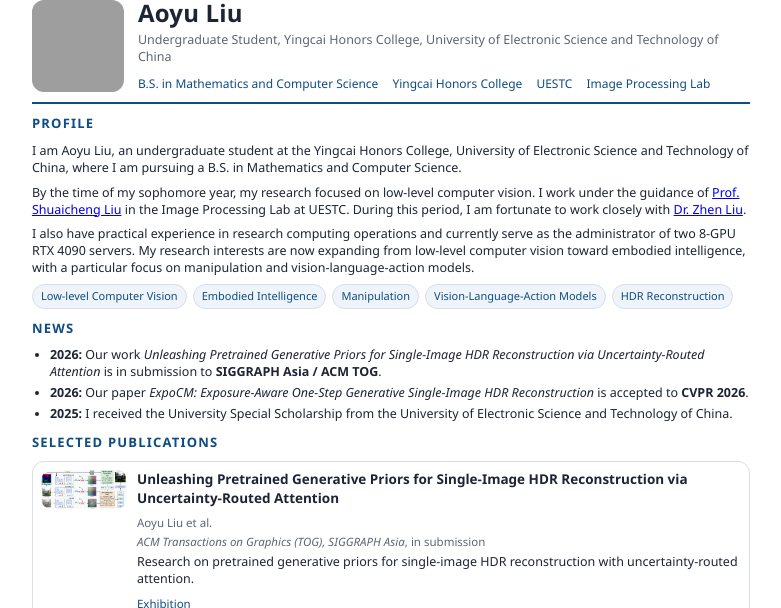
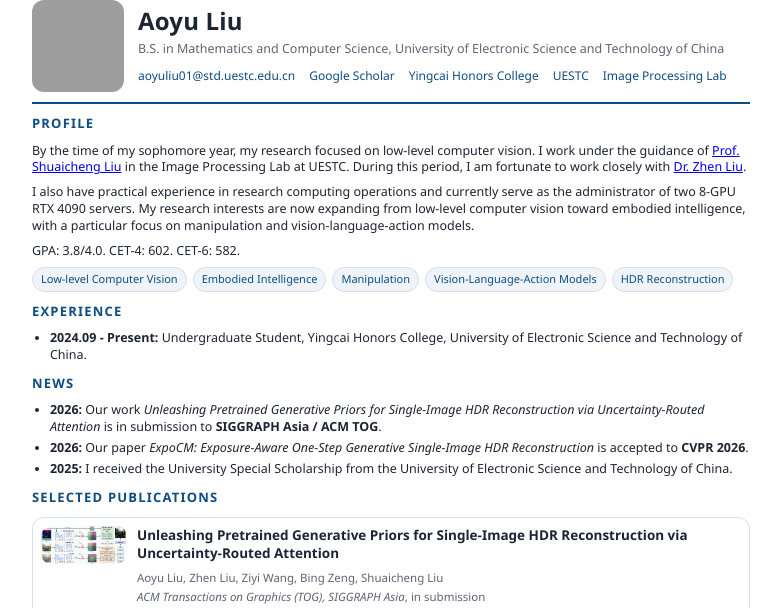
Before and after one commit to AoyuLiu01/AoyuLiu01.github.io, a Jekyll site: the page resume_print.html, which Jekyll copies as it is, in a window 1280 px wide, cut to the strip 0-608 px from the top of the page. Shown: the whole strip, without its empty margins (249-1030 px from the left). Built offline with Jekyll 4.4.1, drawn with Linux system fonts in a browser that asks for light colours; some of the changed text lies outside the part shown; grey boxes are pictures that could not be loaded.

Commit message:
Refine resume contact experience and publication metadata

```diff
--- a/index.html
+++ b/index.html
@@ -213,10 +213,10 @@
         <a href="https://liuzhen03.github.io/">刘震博士</a>密切合作。
       </p>
       <p class="lang-zh">
-        绩点：3.8/4.0。英语四级：602，英语六级：582。
+        我也具有科研计算平台的运维经验，目前负责管理两台 8 卡 RTX 4090 服务器。当前，我的研究兴趣正从 low-level computer vision 拓展至具身智能方向，并重点学习 manipulation 与 vision-language-action models。
       </p>
       <p class="lang-zh">
-        我也具有科研计算平台的运维经验，目前负责管理两台 8 卡 RTX 4090 服务器。当前，我的研究兴趣正从 low-level computer vision 拓展至具身智能方向，并重点学习 manipulation 与 vision-language-action models。
+        绩点：3.8/4.0。CET-4：602；CET-6：582。
       </p>
     </section>
 
@@ -243,7 +243,7 @@
           <div class="pub-title">
             Unleashing Pretrained Generative Priors for Single-Image HDR Reconstruction via Uncertainty-Routed Attention
           </div>
-          <div class="pub-meta">Aoyu Liu et al.</div>
+          <div class="pub-meta">Aoyu Liu, Zhen Liu, Ziyi Wang, Bing Zeng, Shuaicheng Liu</div>
           <div class="pub-meta"><em>ACM Transactions on Graphics (TOG), SIGGRAPH Asia</em>, in submission</div>
           <div class="pub-links">
             <a href="exhibition/GenHDR.pdf">Exhibition</a>
--- a/resume_print.html
+++ b/resume_print.html
@@ -181,26 +181,24 @@
       text-decoration: underline;
     }
 
+    .experience-list,
     .coauthors {
-      display: grid;
-      grid-template-columns: repeat(3, minmax(0, 1fr));
-      gap: 6px;
+      margin: 0;
+      padding-left: 18px;
+      font-size: 12.5px;
     }
 
-    .coauthor {
-      padding: 6px 8px;
-      border: 1px solid var(--line);
-      border-radius: 10px;
-      font-size: 11.5px;
-      background: #fafbfd;
+    .experience-list li,
+    .coauthors li {
+      margin-bottom: 4px;
     }
 
-    .coauthor a {
+    .coauthors a {
       color: var(--ink);
       text-decoration: none;
     }
 
-    .coauthor a:hover {
+    .coauthors a:hover {
       text-decoration: underline;
     }
 
@@ -232,9 +230,10 @@
       <img class="avatar" src="images/profile.png" alt="Aoyu Liu">
       <div>
         <h1>Aoyu Liu</h1>
-        <p class="subtitle">Undergraduate Student, Yingcai Honors College, University of Electronic Science and Technology of China</p>
+        <p class="subtitle">B.S. in Mathematics and Computer Science, University of Electronic Science and Technology of China</p>
         <div class="meta">
-          <span>B.S. in Mathematics and Computer Science</span>
+          <a href="mailto:aoyuliu01@std.uestc.edu.cn">aoyuliu01@std.uestc.edu.cn</a>
+          <a href="https://scholar.google.com/citations?hl=zh-CN&amp;user=phlLSywAAAAJ">Google Scholar</a>
           <a href="https://www.yingcai.uestc.edu.cn/en/">Yingcai Honors College</a>
           <a href="https://en.uestc.edu.cn/">UESTC</a>
           <a href="https://www.sice.uestc.edu.cn/kxyj/kytd/xxgcx/txclyjtd.htm">Image Processing Lab</a>
@@ -245,13 +244,13 @@
     <section class="section">
       <h2>Profile</h2>
       <p class="summary">
-        I am Aoyu Liu, an undergraduate student at the Yingcai Honors College, University of Electronic Science and Technology of China, where I am pursuing a B.S. in Mathematics and Computer Science.
-      </p>
-      <p class="summary" style="margin-top:8px;">
         By the time of my sophomore year, my research focused on low-level computer vision. I work under the guidance of <a href="https://liushuaicheng.org">Prof. Shuaicheng Liu</a> in the Image Processing Lab at UESTC. During this period, I am fortunate to work closely with <a href="https://liuzhen03.github.io/">Dr. Zhen Liu</a>.
       </p>
       <p class="summary" style="margin-top:8px;">
         I also have practical experience in research computing operations and currently serve as the administrator of two 8-GPU RTX 4090 servers. My research interests are now expanding from low-level computer vision toward embodied intelligence, with a particular focus on manipulation and vision-language-action models.
+      </p>
+      <p class="summary" style="margin-top:8px;">
+        GPA: 3.8/4.0. CET-4: 602. CET-6: 582.
       </p>
       <div class="chips">
         <span class="chip">Low-level Computer Vision</span>
@@ -260,6 +259,13 @@
         <span class="chip">Vision-Language-Action Models</span>
         <span class="chip">HDR Reconstruction</span>
       </div>
+    </section>
+
+    <section class="section">
+      <h2>Experience</h2>
+      <ul class="experience-list">
+        <li><strong>2024.09 - Present:</strong> Undergraduate Student, Yingcai Honors College, University of Electronic Science and Technology of China.</li>
+      </ul>
     </section>
 
     <section class="section">
@@ -279,7 +285,7 @@
           <h3 class="pub-title">
             Unleashing Pretrained Generative Priors for Single-Image HDR Reconstruction via Uncertainty-Routed Attention
           </h3>
-          <p class="pub-meta">Aoyu Liu et al.</p>
+          <p class="pub-meta">Aoyu Liu, Zhen Liu, Ziyi Wang, Bing Zeng, Shuaicheng Liu</p>
           <p class="pub-meta"><em>ACM Transactions on Graphics (TOG), SIGGRAPH Asia</em>, in submission</p>
           <p class="summary">
             Research on pretrained generative priors for single-image HDR reconstruction with uncertainty-routed attention.
@@ -311,15 +317,15 @@
 
     <section class="section">
       <h2>Collaborators</h2>
-      <div class="coauthors">
-        <div class="coauthor"><a href="https://liuzhen03.github.io/">Zhen Liu</a></div>
-        <div class="coauthor"><a href="https://ziyiwang.me/">Ziyi Wang</a></div>
-        <div class="coauthor"><a href="http://liushuaicheng.org/">Shuaicheng Liu</a></div>
-      </div>
+      <ul class="coauthors">
+        <li><a href="https://liuzhen03.github.io/">Zhen Liu</a></li>
+        <li><a href="https://ziyiwang.me/">Ziyi Wang</a></li>
+        <li><a href="http://liushuaicheng.org/">Shuaicheng Liu</a></li>
+      </ul>
     </section>
 
     <div class="footer">
-      Generated from the local contents of AoyuLiu01.github.io-master on June 15, 2026.
+      Generated from the local contents of AoyuLiu01.github.io-master on June 17, 2026.
     </div>
   </div>
 </body>
```
Also changed, not shown: _publications/2026-05-20-genhdr-siggraph-asia-tog.md (+1 -1 lines), 2 other files.
